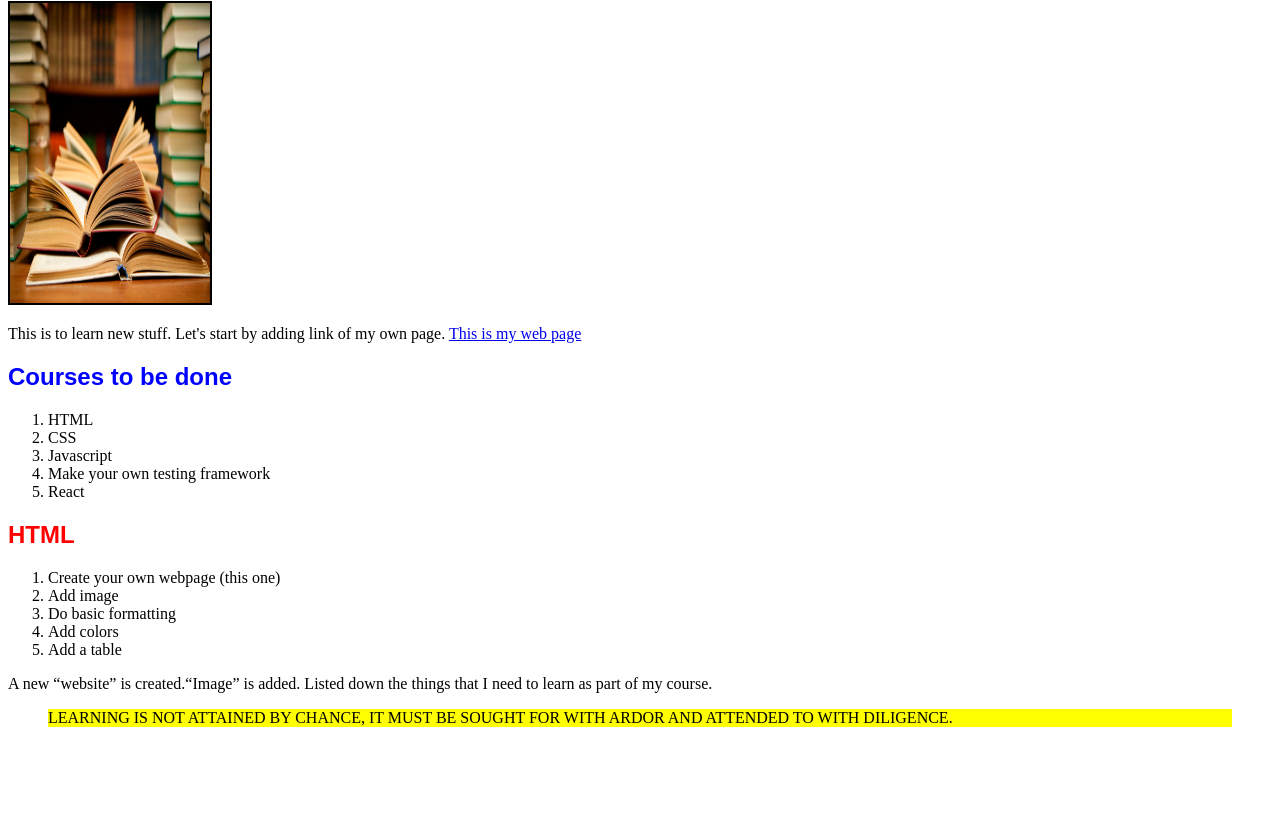
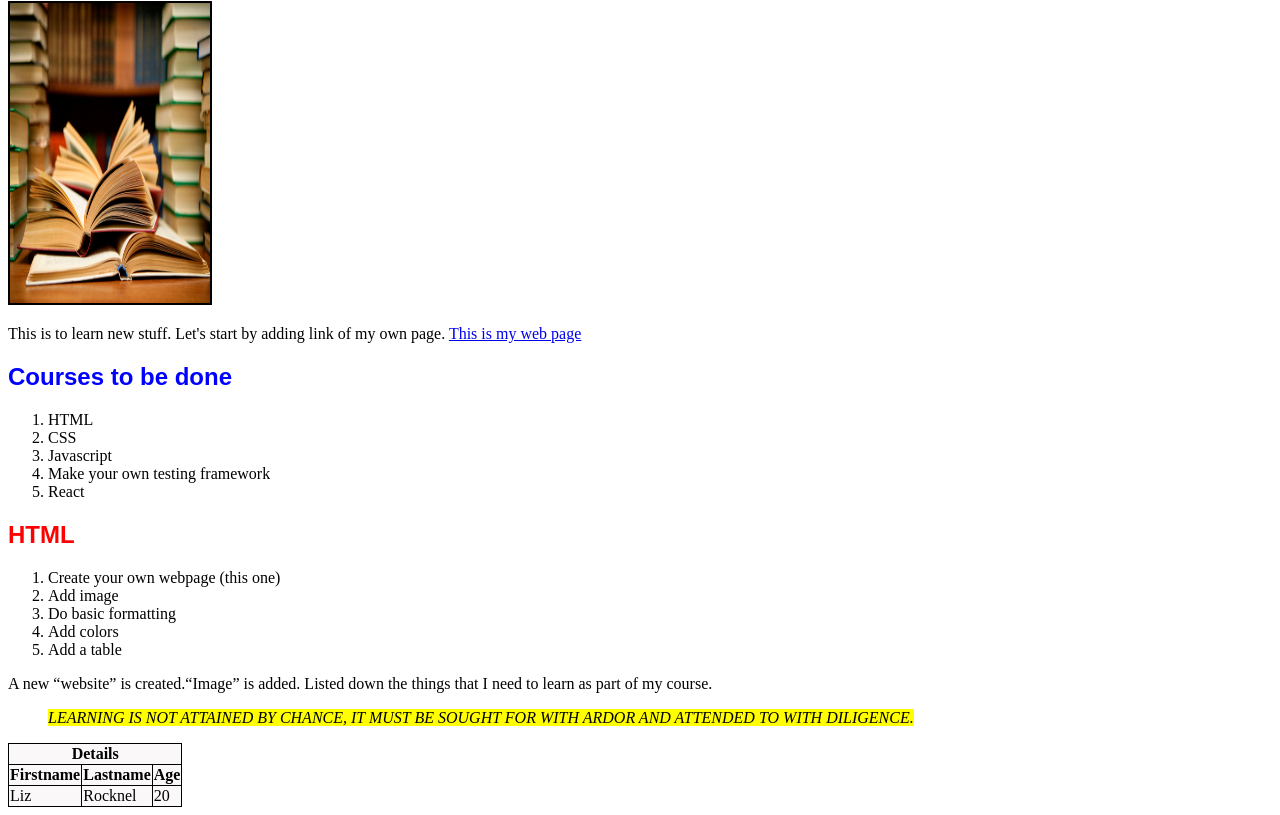
Before and after one commit to lovelymehrotra/lovelymehrotra.github.io, a plain HTML site: page index.html in a window 1280 px wide. Shown: the part 79-894 px from the top of the page. Before the commit the page ends 822 px from the top, so only its background shows below. Drawn offline with Linux system fonts and the light colour scheme.

Commit message:
added few styling

```diff
--- a/index.html
+++ b/index.html
@@ -14,7 +14,7 @@
                 <p>
                     This is to learn new stuff.
                     Let's start by adding link of my own page.
-                    <a href="https://lovelymehrotra.github.io/"> This is my web page </a>
+                    <a href="https://lovelymehrotra.github.io/" target="_blank"> This is my web page </a>
                 </p>
             <div>
 
@@ -38,9 +38,27 @@
                     <li>Add a table</li>
                 </ol>
             </div>
+            <span>
             <p> A new <q>website</q> is created.<q>Image</q> is added. Listed down the things that I need to learn as part of my course. </p>
-            <blockquote style="background-color:yellow" cite="https://learninginbloom.com/learning-quotes/" >
-                LEARNING IS NOT ATTAINED BY CHANCE, IT MUST BE SOUGHT FOR WITH ARDOR AND ATTENDED TO WITH DILIGENCE.
+            <blockquote cite="https://learninginbloom.com/learning-quotes/" >
+                <span class="note">LEARNING IS NOT ATTAINED BY CHANCE, IT MUST BE SOUGHT FOR WITH ARDOR AND ATTENDED TO WITH DILIGENCE.</span>
             </blockquote>
+            </span>
+            <table id = "t1">
+                <tr>
+                    <th colspan="3"> Details </th>
+                </tr>
+                <tr>
+                    <th>Firstname</th>
+                    <th>Lastname</th>
+                    <th>Age</th>
+                </tr>
+                <tr>
+                    <td>Liz</td>
+                    <td>Rocknel</td>
+                    <td>20</td>
+                </tr>
+            </table>
+
         </body>
 </html>
--- a/style.css
+++ b/style.css
@@ -12,3 +12,13 @@
     color: red;
     font-family: sans-serif;
 }
+
+#t1, th, td {
+    border:1px solid black;
+    border-collapse: collapse;
+    background-color:rgb(250, 248, 248);
+}
+span.note {
+    background-color:yellow;
+    font-style: italic;
+}
```
